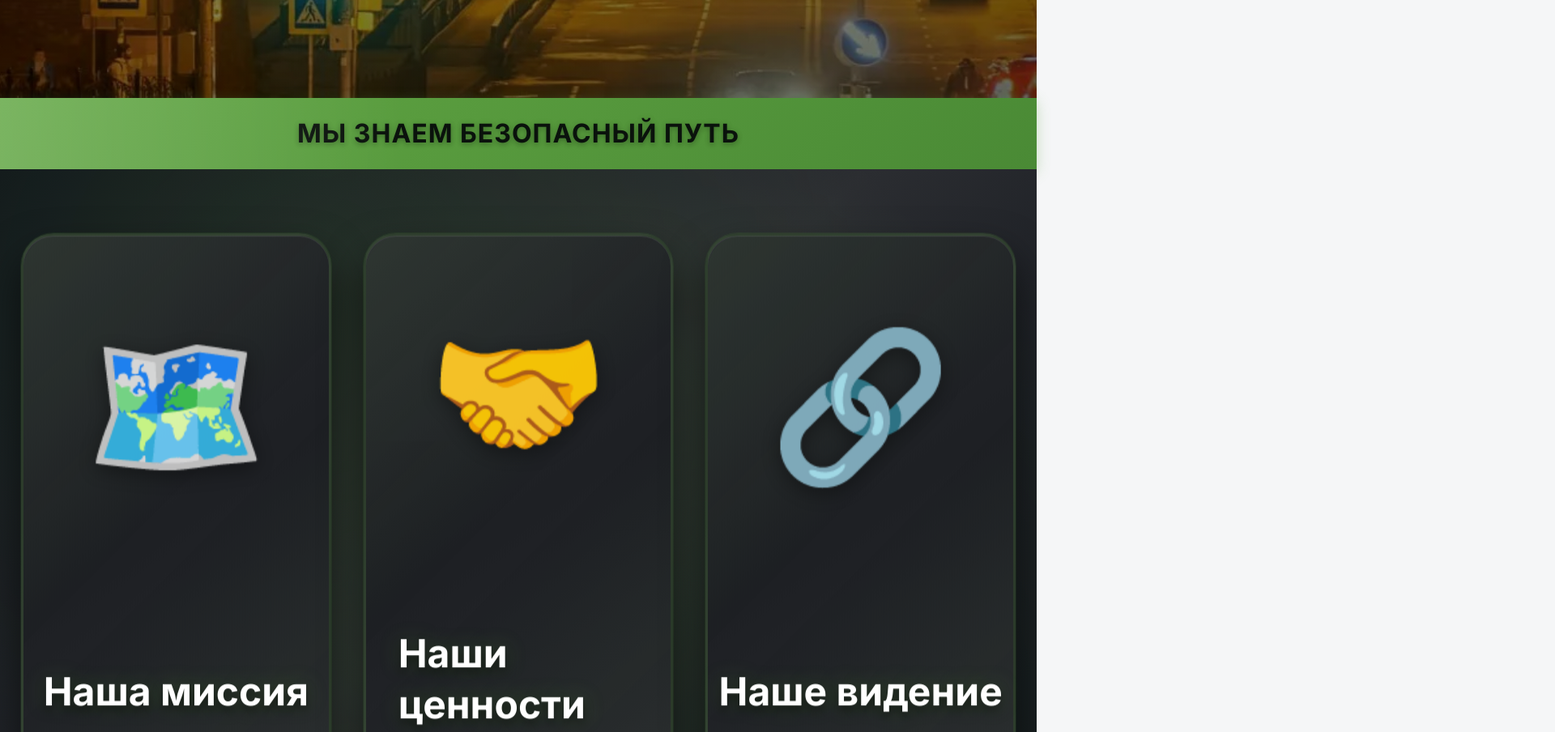
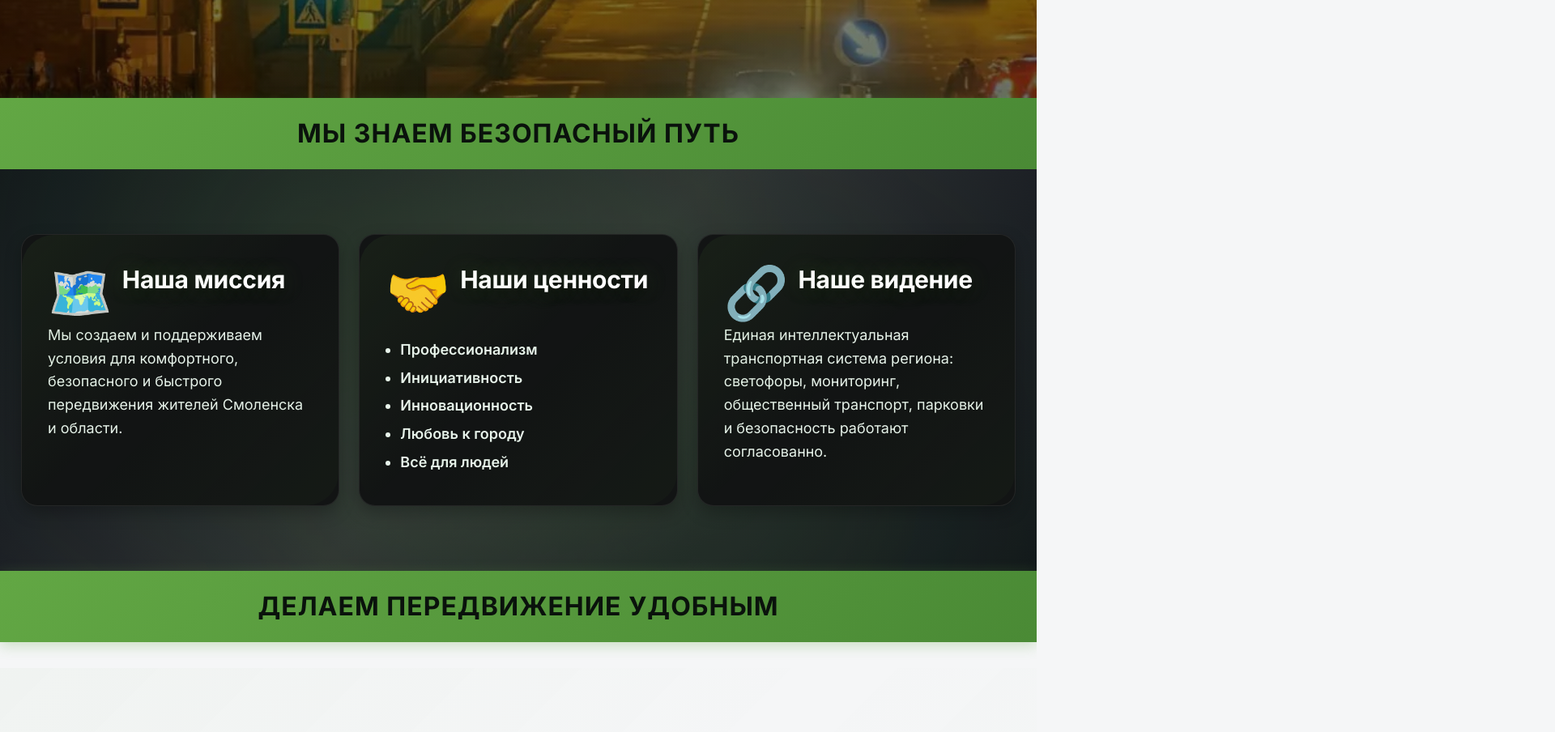
Before and after one commit to ViPERxds/codd, a website: page about.html in a window 1280 px wide. Shown: the part 780-1684 px from the top of the page at 81% size, 1920 px wide, since content can reach past the window. Drawn offline with Linux system fonts and the light colour scheme; no server answers.

Commit message:
about: simplify cards and typography; remove text shadows and animations for crisp fonts

```diff
--- a/src/about.css
+++ b/src/about.css
@@ -158,3 +158,69 @@
   .slider-slide p{font-size:48px}
   .slider-btn{width:90px;height:90px;font-size:44px}
 }
+
+/* ====== ЧИСТАЯ ВЕРСИЯ КАРТОЧЕК О «МИССИИ / ЦЕННОСТЯХ / ВИДЕНИИ» ======
+   Цель: ровный, читабельный шрифт без теней и эффектов. Статичная верстка. */
+.about-dark{ -webkit-font-smoothing: antialiased; -moz-osx-font-smoothing: grayscale; text-rendering: optimizeLegibility; }
+
+.about-dark .hover-cards{gap:24px}
+
+.about-dark .hover-card{
+  background:#121414;
+  border:1px solid rgba(255,255,255,.08);
+  border-radius:20px;
+  min-height:auto;
+  padding:28px;
+  box-shadow:0 8px 20px rgba(0,0,0,.25);
+  transform:none;
+  animation:none;
+}
+
+.about-dark .hover-card:hover{transform:none;box-shadow:0 10px 24px rgba(0,0,0,.28)}
+
+/* Делаем карточки статичными: фронт и бэк видны как обычный поток */
+.about-dark .hover-card .front{position:static;inset:auto;display:flex;align-items:flex-start;gap:12px;color:#fff}
+.about-dark .hover-card .back{position:static;inset:auto;background:transparent;color:#e7f3ea;padding:0;border-radius:0;opacity:1;transform:none;box-shadow:none;animation:none;font-size:18px;line-height:1.6}
+
+/* Типографика: без теней, корректные веса */
+.about-dark .hover-card .front .icon{font-size:56px;filter:none;opacity:1;animation:none;transition:none}
+.about-dark .hover-card .front h3{margin:4px 0 0;font-size:24px;font-weight:800;letter-spacing:-0.01em;text-shadow:none}
+.about-dark .hover-card p,
+.about-dark .hover-card li{font-size:16px;line-height:1.6;text-shadow:none}
+
+.about-dark .hover-card .back ul{margin:12px 0 0 0;padding:0 0 0 18px;list-style:disc;text-shadow:none}
+.about-dark .hover-card .back li{margin:6px 0;padding-left:0;font-weight:600}
+.about-dark .hover-card .back li::before{content:none}
+
+/* Адаптивность */
+@media (min-width: 768px){
+  .about-dark .hover-card{padding:32px}
+  .about-dark .hover-card .front .icon{font-size:64px}
+  .about-dark .hover-card .front h3{font-size:28px}
+  .about-dark .hover-card p,
+  .about-dark .hover-card li{font-size:17px}
+}
+
+@media (min-width: 1200px){
+  .about-dark .hover-card .front h3{font-size:30px}
+  .about-dark .hover-card p,
+  .about-dark .hover-card li{font-size:18px}
+}
+
+/* ====== ЧИСТЫЕ ШРИФТЫ ДЛЯ HERO / RIBBON / SLIDER НА about ====== */
+/* Hero */
+.hero-title{ text-shadow:none; animation:none; }
+.hero::before,.hero::after{ animation:none }
+.hero-overlay{ background:linear-gradient(135deg,rgba(0,0,0,.45),rgba(0,0,0,.45)) }
+
+/* Ribbon */
+.ribbon--flat span{ text-shadow:none; animation:none }
+.ribbon::before{ animation:none }
+
+/* Slider */
+.slider{ animation:none }
+.slider::before,.slider::after{ animation:none }
+.slider-btn{ animation:none }
+.slider-slide h3{ text-shadow:none }
+.slider-slide p{ text-shadow:none }
+.slide-icon{ filter:none }
```
